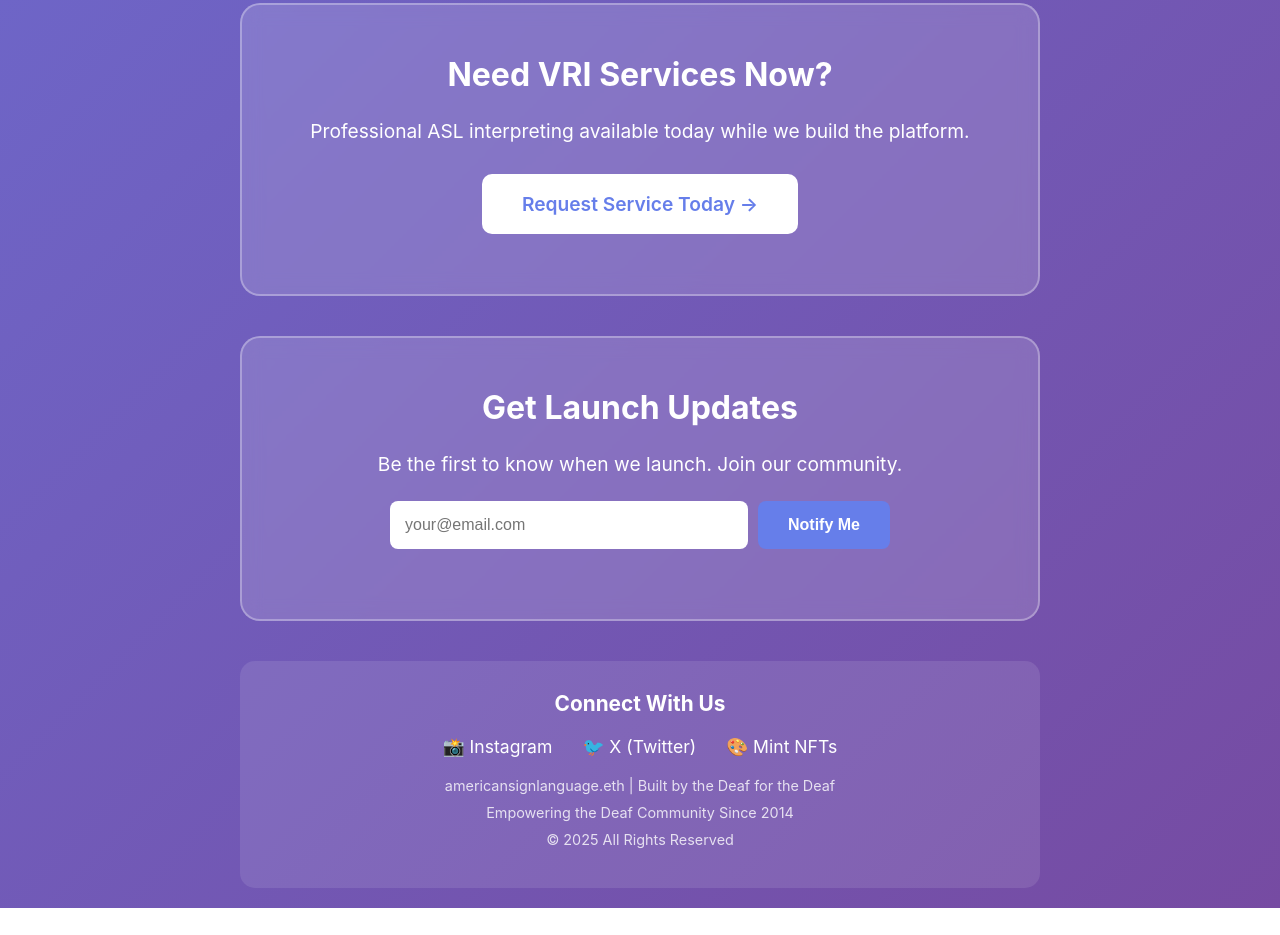
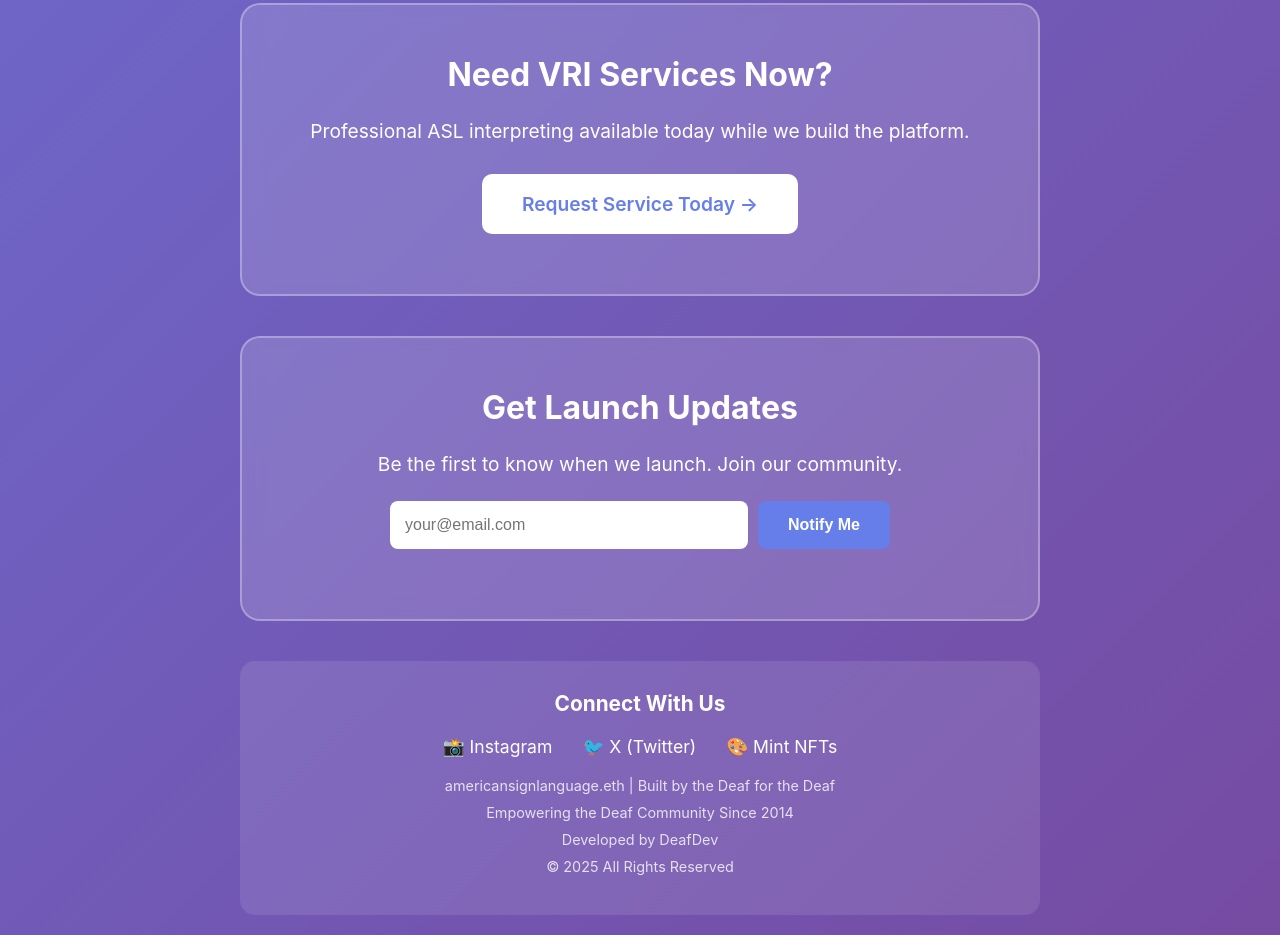
Before and after one commit to DeafHustle/vrs-live-final, a website: page index.html in a window 1280 px wide. Shown: the part 2086-3021 px from the top of the page. Before the commit the page ends 2994 px from the top, so only its background shows below. Drawn offline with Linux system fonts and the light colour scheme.

Commit message:
Update index.html

```diff
--- a/index.html
+++ b/index.html
@@ -280,6 +280,7 @@
       <div style="opacity: 0.8; font-size: 0.9rem;">
         <p style="margin: 10px 0;">americansignlanguage.eth | Built by the Deaf for the Deaf</p>
         <p style="margin: 10px 0;">Empowering the Deaf Community Since 2014</p>
+        <p style="margin: 10px 0;">Developed by DeafDev</p>
         <p style="margin: 10px 0;">© 2025 All Rights Reserved</p>
       </div>
     </div>
```
